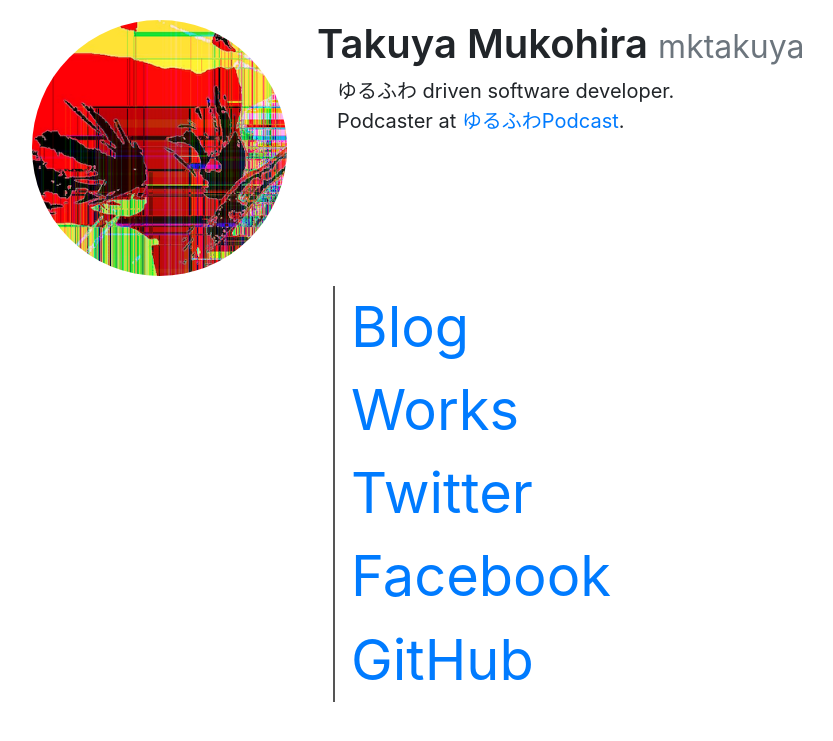
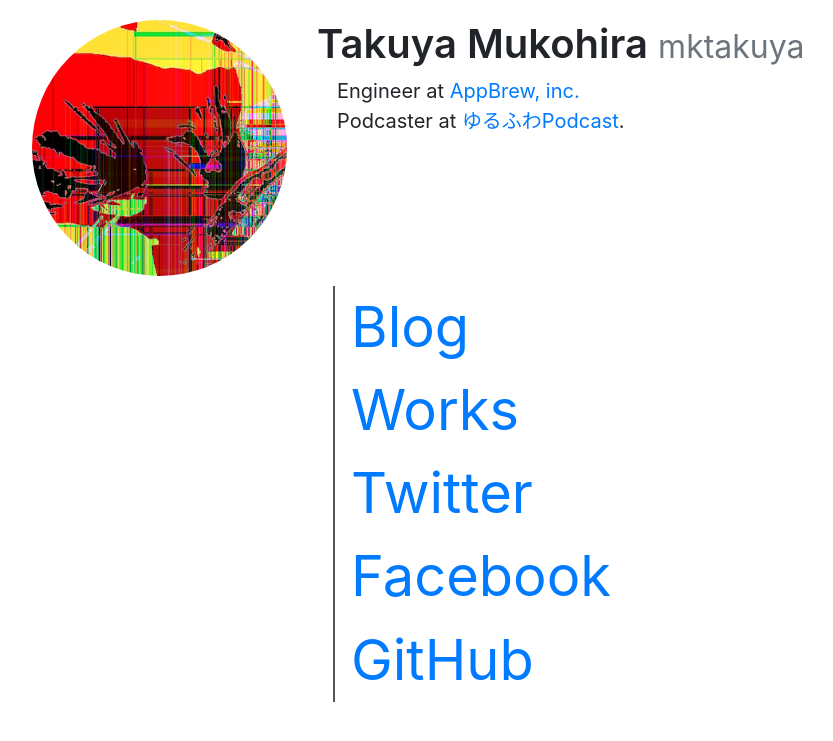
Before and after one commit to mktakuya/mktakuya.github.io, a Jekyll site: the page built from index.html, in a window 1280 px wide. Shown: the top 741 px of the page, without its empty margins (53-886 px from the left). Built offline with Jekyll 4.4.1, drawn with Linux system fonts in a browser that asks for light colours.

Commit message:
Update bio

```diff
--- a/index.html
+++ b/index.html
@@ -18,7 +18,7 @@
           </h1>
 
           <p class="lead">
-            ゆるふわ driven software developer.<br>
+            Engineer at <a href="https://appbrew.io">AppBrew, inc.</a><br>
             Podcaster at <a href="https://yuru28.com">ゆるふわPodcast</a>.
           </p>
         </div>
```
